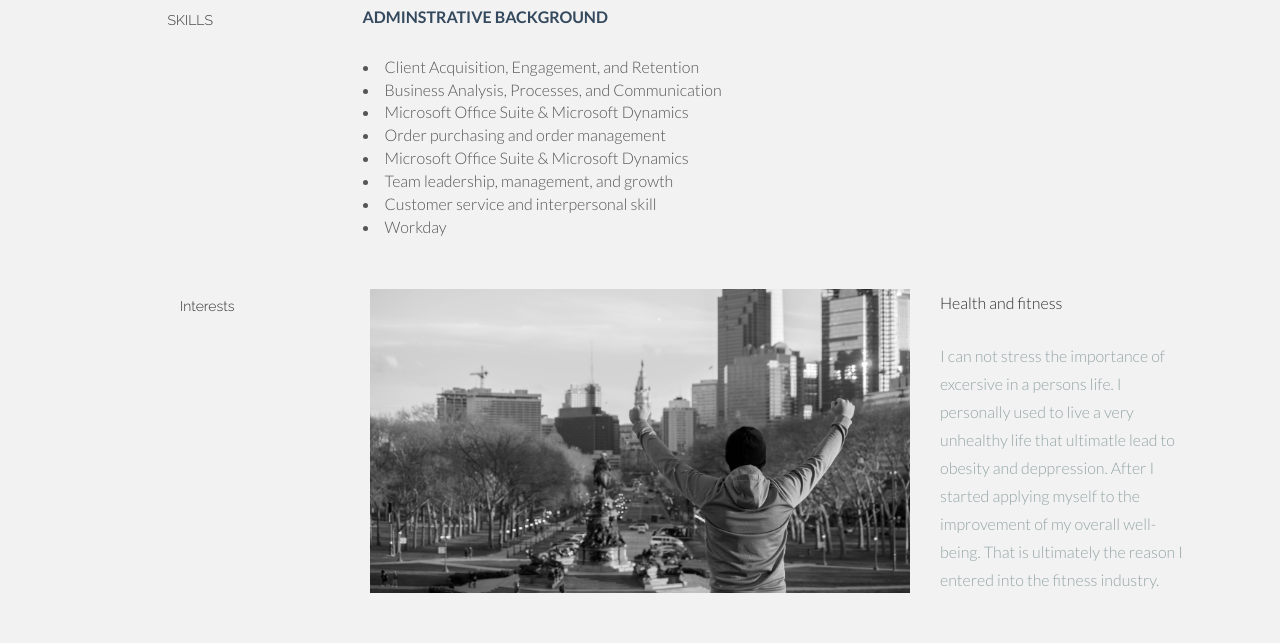
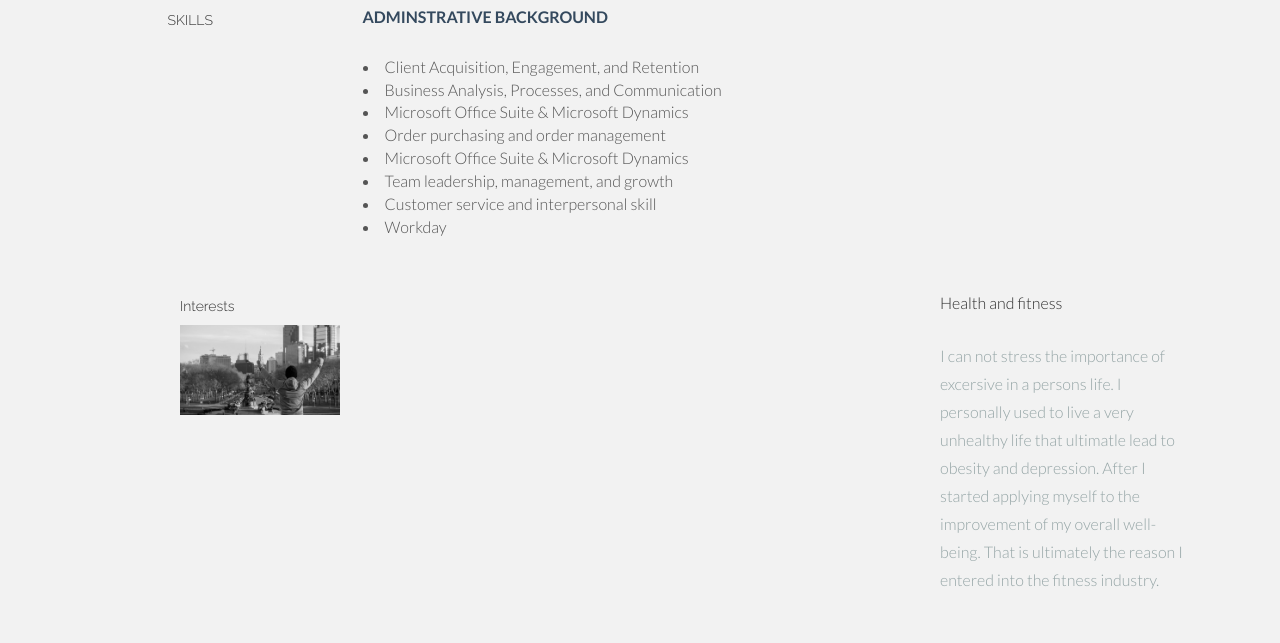
Before and after one commit to Amirrezatosi/Amirrezatosi.com, a plain HTML site: page index.html in a window 1280 px wide. Shown: the part 1746-2389 px from the top of the page. Drawn offline with Linux system fonts and the light colour scheme; grey boxes are pictures that could not be loaded.

Commit message:
initial commit

```diff
--- a/index.html
+++ b/index.html
@@ -183,13 +183,13 @@
 		<div class="row">
 				<div class="col-lg-2 col-lg-offset-1">
 					<h5>Interests</h5>
+          <p><img class="img-responsive" src="assets/img/philly.JPG" alt=""></p>
 				</div>
 				<div class="col-lg-6">
-					<p><img class="img-responsive" src="assets/img/philly.jpg" alt=""></p>
 				</div>
 				<div class="col-lg-3">
 					<p>Health and fitness</p>
-				<p><more>I can not stress the importance of excersive in a persons life. I personally used to live a very unhealthy life that ultimatle lead to obesity and deppression. After I started applying myself to the improvement of my overall well-being. That is ultimately the reason I entered into the fitness industry.<br/><br/>
+				<p><more>I can not stress the importance of excersive in a persons life. I personally used to live a very unhealthy life that ultimatle lead to obesity and depression. After I started applying myself to the improvement of my overall well-being. That is ultimately the reason I entered into the fitness industry.<br/><br/>
 
 				</p>
 				</div>
```
